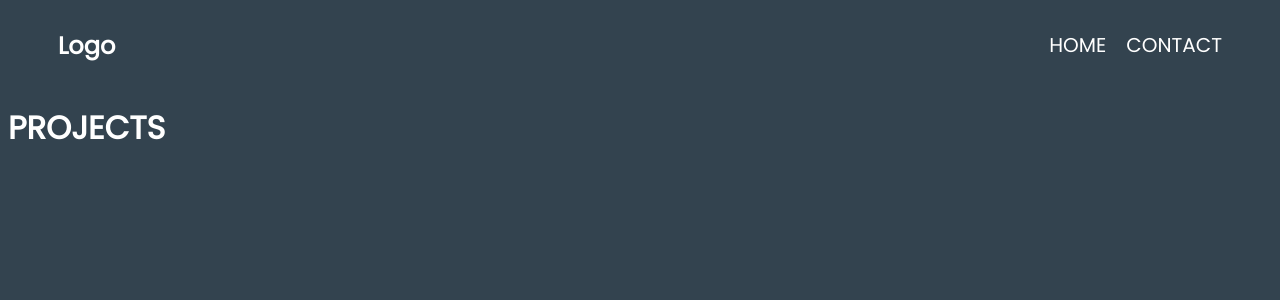
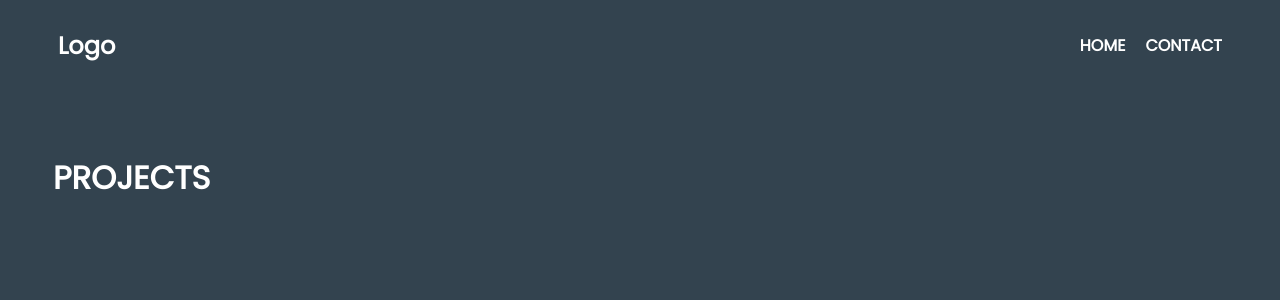
Before and after one commit to sarazaToussaint/Nassaty, a React (Create React App) app: page /Project in a window 1280 px wide. Shown: the top 300 px of the page. Built offline with nearby package versions, Linux system fonts and the light colour scheme.

Commit message:
Style the home page

```diff
--- a/src/App.css
+++ b/src/App.css
@@ -23,7 +23,9 @@ nav ul li {
 
 nav ul li a {
   text-decoration: none;
-  font-size: 20px;
+  font-size: 16px;
+  font-weight: 600;
+  line-height: 24px;
   color: #fff;
 }
 
@@ -31,3 +33,43 @@ nav ul {
   display: flex;
   gap: 20px;
 }
+
+.home-body {
+  display: flex;
+  justify-content: space-between;
+  align-items: center;
+  margin: 50px 45px 0 45px;
+}
+
+.left-line {
+  width: 100px;
+  border: 1px solid #ffecd1;
+  transform: rotate(-90deg);
+}
+
+.side-left {
+  display: grid;
+  text-align: center;
+  gap: 55px;
+  margin-left: -25px;
+}
+
+.right-line {
+  width: 100px;
+  border: 1px solid #ffecd1;
+  transform: rotate(-90deg);
+}
+
+.side-right {
+  display: grid;
+  text-align: center;
+  gap: 55px;
+  margin-right: -27px;
+}
+
+.name-body {
+  font-size: 100px;
+  font-weight: 600;
+  color: #ffecd1;
+  text-shadow: 8px 7px 20px rgba(0, 0, 0, 0.25);
+}
```
